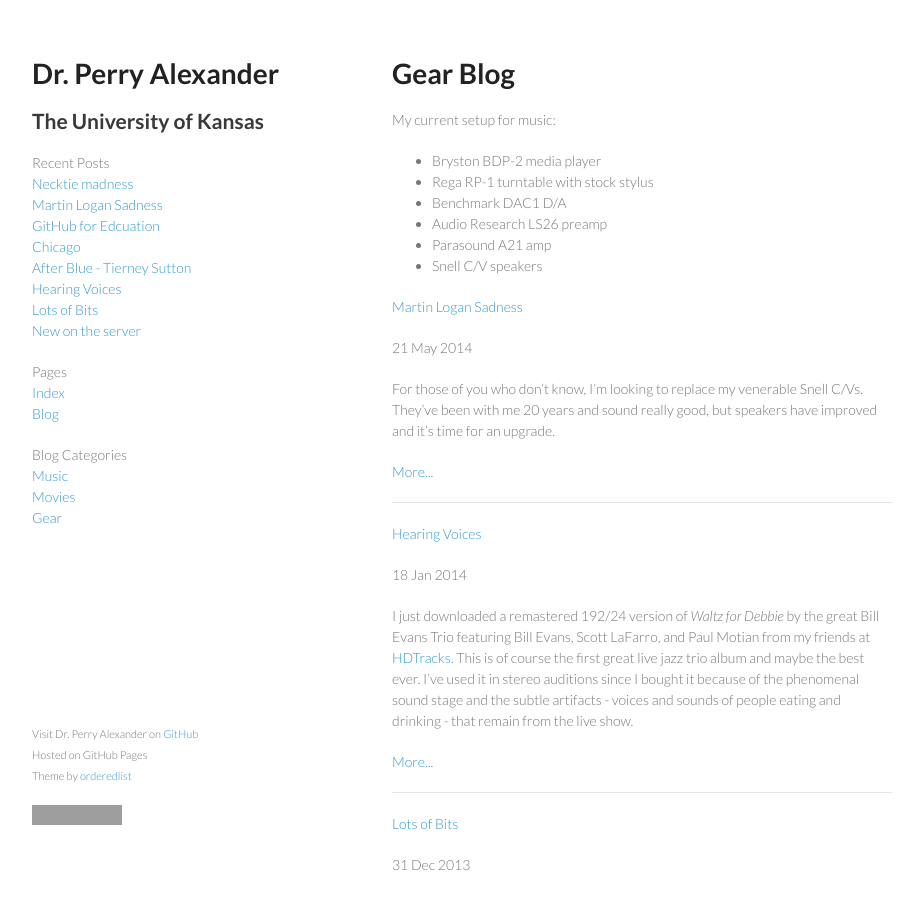
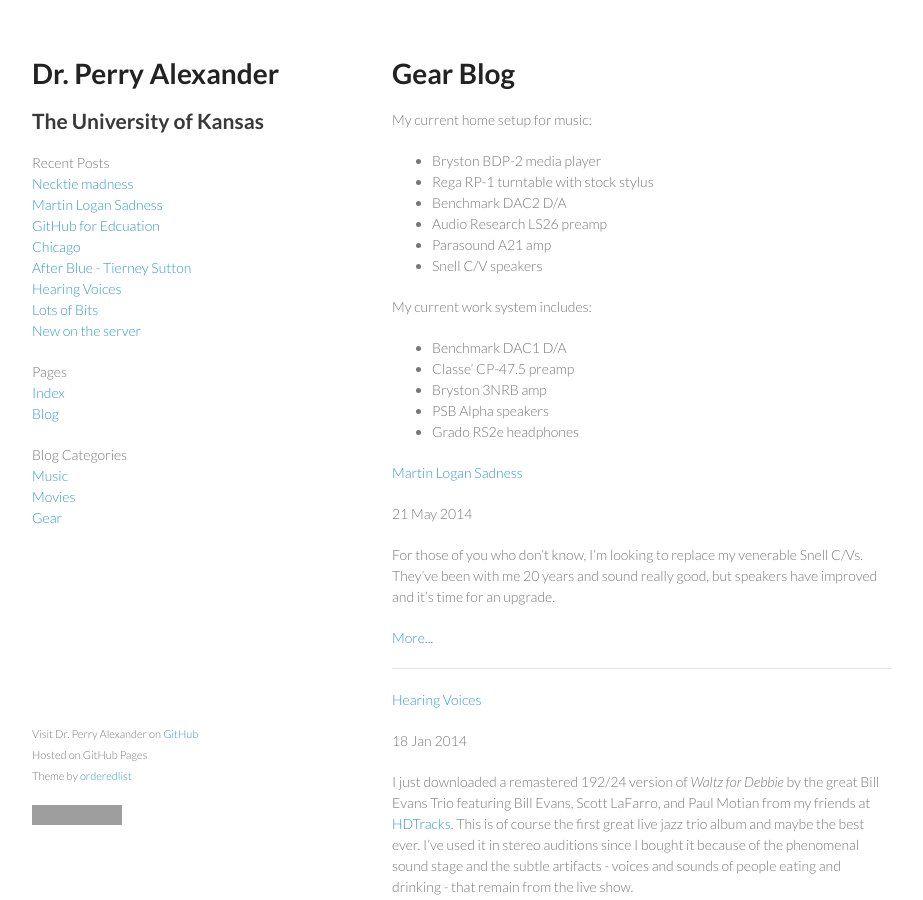
Before and after one commit to palexand/palexand.github.io, a Jekyll site: the page built from gear.md, in a window 1280 px wide and 900 px high. Shown: the whole window, without its empty margins (178-1101 px from the left). Built offline with Jekyll 4.4.1, drawn with Linux system fonts in a browser that asks for light colours; grey boxes are pictures that could not be loaded.

Commit message:
gear update

```diff
--- a/gear.md
+++ b/gear.md
@@ -5,14 +5,22 @@
 
 # Gear Blog
 
-My current setup for music:
+My current home setup for music:
 
 * Bryston BDP-2 media player
 * Rega RP-1 turntable with stock stylus
-* Benchmark DAC1 D/A
+* Benchmark DAC2 D/A
 * Audio Research LS26 preamp
 * Parasound A21 amp
 * Snell C/V speakers
+
+My current work system includes:
+
+* Benchmark DAC1 D/A
+* Classe' CP-47.5 preamp
+* Bryston 3NRB amp
+* PSB Alpha speakers
+* Grado RS2e headphones
 
 {% for post in site.categories.gear %}
 
```
